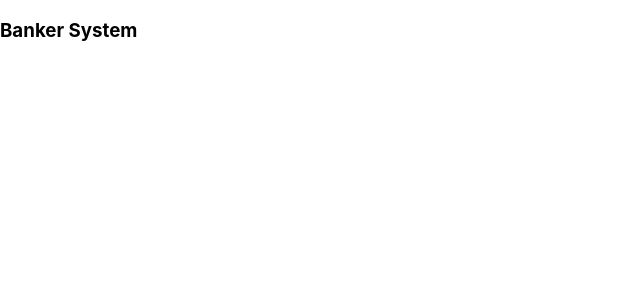
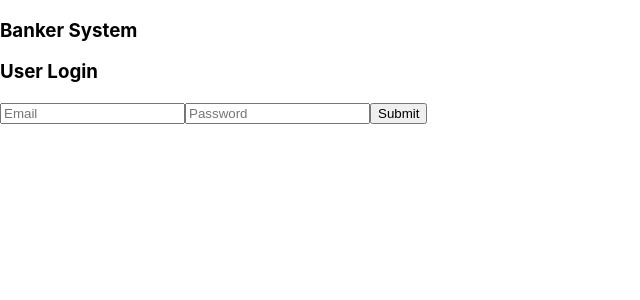
Before and after one commit to AbhijitAher/banking-system-frontend, a React (Create React App) app: page / in a window 1280 px wide. Shown: the top 300 px of the page, without its empty margins (0-640 px from the left). Built offline with nearby package versions, Linux system fonts and the light colour scheme; no server answers.

Commit message:
routes, pages

```diff
--- a/package.json
+++ b/package.json
@@ -6,8 +6,11 @@
     "@testing-library/jest-dom": "^5.16.5",
     "@testing-library/react": "^13.4.0",
     "@testing-library/user-event": "^13.5.0",
+    "antd": "^4.24.1",
+    "axios": "^1.1.3",
     "react": "^18.2.0",
     "react-dom": "^18.2.0",
+    "react-router-dom": "6.2.1",
     "react-scripts": "5.0.1",
     "web-vitals": "^2.1.4"
   },
--- a/src/App.js
+++ b/src/App.js
@@ -1,20 +1,37 @@
 import './App.css'
-import { useEffect } from 'react'
+import Login from './components/Login'
+import { Routes, Route } from 'react-router-dom'
+import Accounts from './components/Accounts'
+import Transactions from './components/Transactions'
+import { useState } from 'react'
 
+const initialState = {
+  isLoading: false,
+  email: false,
+  isBanker: false,
+}
 function App() {
-  useEffect(() => {
-    getAllUsers()
-  }, [])
+  // useEffect(() => {
+  //   getAllUsers()
+  // }, [])
 
-  const getAllUsers = async () => {
-    const response = await fetch('http://localhost:3030/user')
-    let data = await response.json()
-    console.log(data)
-  }
+  // const getAllUsers = async () => {
+  //   const response = await fetch('http://localhost:3030/user')
+  //   let data = await response.json()
+  //   console.log(data)
+  // }
+  const [state, setState] = useState(initialState)
 
-  return <div className="App">
-    <h3>Banker System</h3>
-  </div>
+  return (
+    <div className="App">
+      <h3>Banker System</h3>
+      <Routes>
+        <Route path="/" element={<Login state={state} setState={setState}/>}></Route>
+        <Route path="/accounts" element={<Accounts state={state} setState={setState}/>}></Route>
+        <Route path="/accounts/:email" element={<Transactions state={state} setState={setState}/>}></Route>
+      </Routes>
+    </div>
+  )
 }
 
 export default App
--- /dev/null
+++ b/src/components/Accounts.jsx
@@ -0,0 +1,7 @@
+import React from 'react'
+
+export default function Accounts() {
+  return (
+    <div>Accounts</div>
+  )
+}
--- /dev/null
+++ b/src/components/Login.jsx
@@ -0,0 +1,51 @@
+import React from 'react'
+import axios from 'axios'
+
+export default function Login({ state, setState }) {
+  const handleOnSubmit = (e) => {
+    e.preventDefault()
+    let email = e.target[0].value
+    let password = e.target[1].value
+
+    console.log(e)
+    if (email && password) {
+      console.log({ email, password })
+      getUser(email, password)
+    }
+  }
+
+  const getUser = (email, password) => {
+    setState({ isLoading: true, ...state })
+    axios
+      .get('http://localhost:3030/user/', {
+        params: {
+            email: email,
+            password: password
+        }
+      })
+      .then((res) => {
+        console.log('Login Response',res);
+        // setState({ isLoading: true, ...state })
+      })
+      .catch((e) => {
+        console.log('Error', e)
+      })
+      setState({ isLoading: false, ...state })
+  }
+
+  return (
+    <div>
+      <h3>User Login</h3>
+      <form onSubmit={handleOnSubmit}>
+        <input type="email" name="email" id="email" placeholder="Email" />
+        <input
+          type="password"
+          name="password"
+          id="password"
+          placeholder="Password"
+        />
+        <input type="submit" />
+      </form>
+    </div>
+  )
+}
--- /dev/null
+++ b/src/components/Transactions.jsx
@@ -0,0 +1,7 @@
+import React from 'react'
+
+export default function Transactions() {
+  return (
+    <div>Transactions</div>
+  )
+}
--- a/src/index.js
+++ b/src/index.js
@@ -1,17 +1,20 @@
-import React from 'react';
-import ReactDOM from 'react-dom/client';
-import './index.css';
-import App from './App';
-import reportWebVitals from './reportWebVitals';
+import React from 'react'
+import ReactDOM from 'react-dom/client'
+import './index.css'
+import App from './App'
+import reportWebVitals from './reportWebVitals'
+import { BrowserRouter } from 'react-router-dom'
 
-const root = ReactDOM.createRoot(document.getElementById('root'));
+const root = ReactDOM.createRoot(document.getElementById('root'))
 root.render(
   <React.StrictMode>
-    <App />
+    <BrowserRouter>
+      <App />
+    </BrowserRouter>
   </React.StrictMode>
-);
+)
 
 // If you want to start measuring performance in your app, pass a function
 // to log results (for example: reportWebVitals(console.log))
 // or send to an analytics endpoint. Learn more: https://bit.ly/CRA-vitals
-reportWebVitals();
+reportWebVitals()
```
Also changed, not shown: src/components/TransactionsTable.jsx (added, +26 -0 lines), 1 other file (tests, documents, lock files or other folders).
